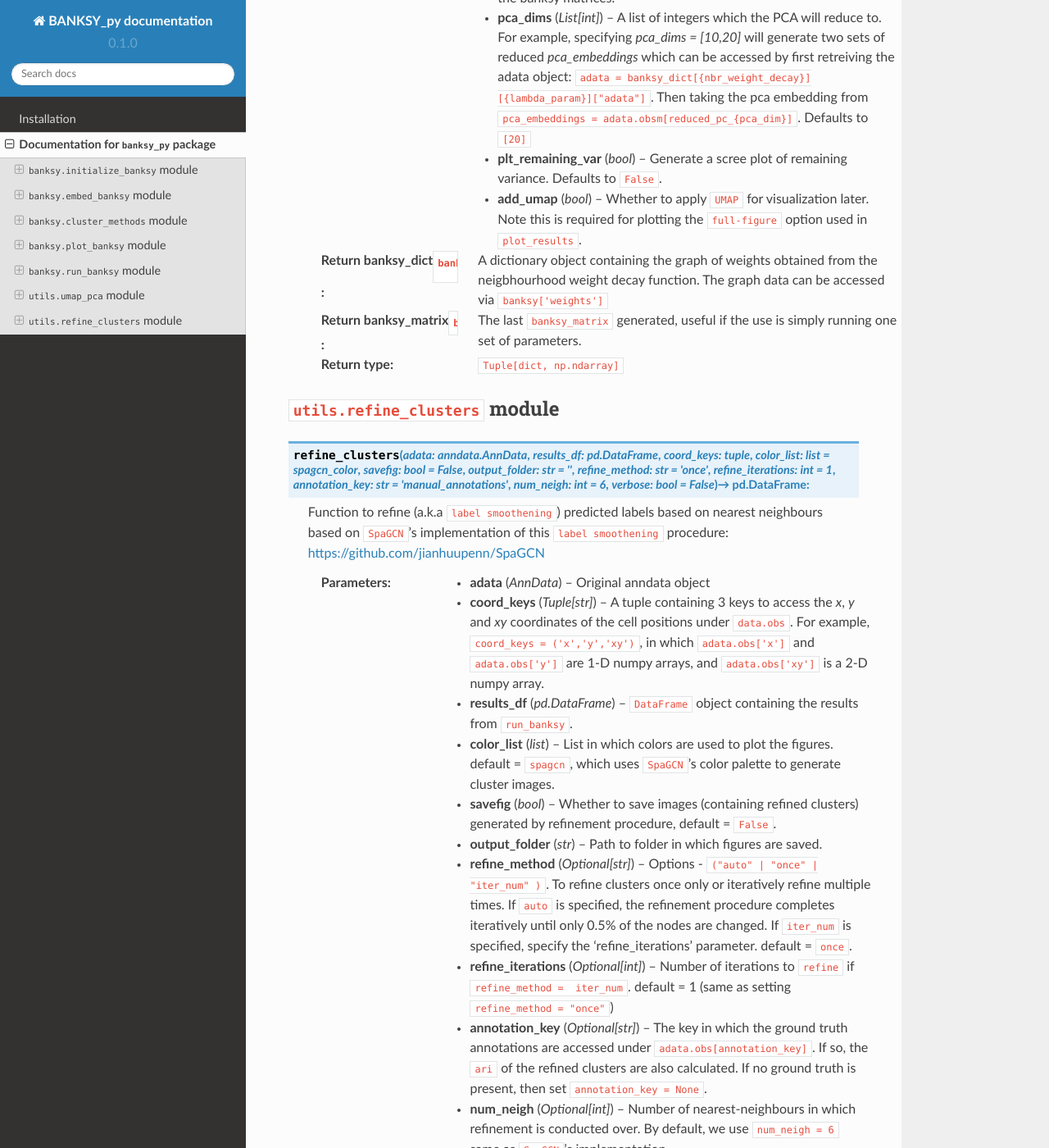
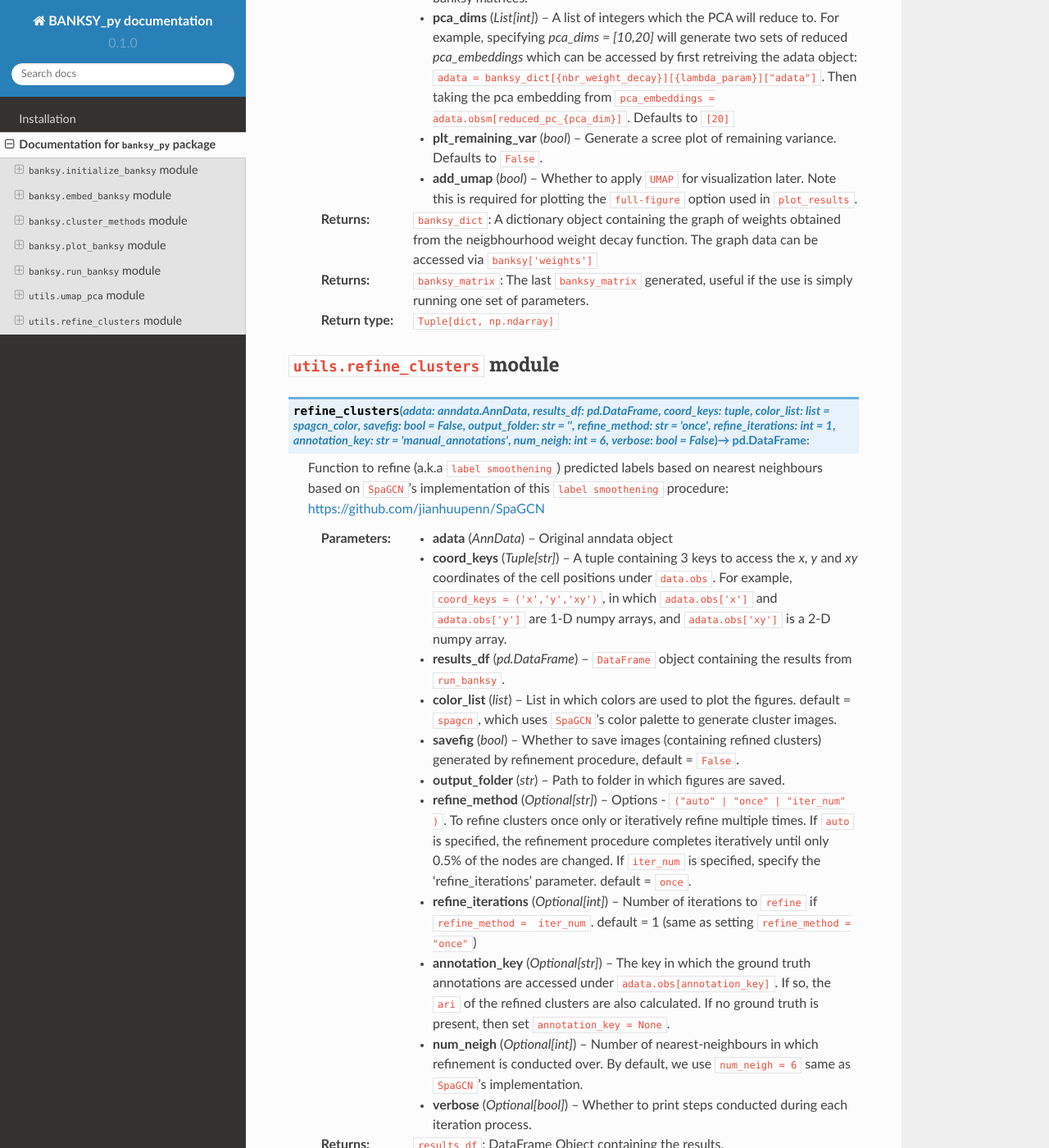
Before and after one commit to yifei-1021/read-the-docs, a Sphinx documentation site: the page built from docs/source/api.rst, in a window 1280 px wide and 1400 px high, scrolled down 7728 px. Shown: the whole window at 82% size. Built offline with Sphinx 7.4.7 and the Read the Docs theme 2.0.0, drawn with Linux system fonts in a browser that asks for light colours; pages that are not in the unit, such as notebooks, are missing from menus; some of the changed text lies outside the part shown.

Commit message:
Update api.rst

```diff
--- a/docs/source/api.rst
+++ b/docs/source/api.rst
@@ -206,8 +206,8 @@ Documentation for ``banksy_py`` package
    :param bool plt_remaining_var: Generate a scree plot of remaining variance. Defaults to ``False``.
    :param bool add_umap: Whether to apply ``UMAP`` for visualization later. Note this is required for plotting the ``full-figure`` option used in ``plot_results``.
 
-   :return ``banksy_dict``:  A dictionary object containing the graph of weights obtained from the neigbhourhood weight decay function. The graph data can be accessed via ``banksy['weights']``
-   :return ``banksy_matrix``: The last ``banksy_matrix`` generated, useful if the use is simply running one set of parameters.
+   :return: ``banksy_dict``:  A dictionary object containing the graph of weights obtained from the neigbhourhood weight decay function. The graph data can be accessed via ``banksy['weights']``
+   :return: ``banksy_matrix``: The last ``banksy_matrix`` generated, useful if the use is simply running one set of parameters.
    :rtype: ``Tuple[dict, np.ndarray]``
 
 
@@ -230,7 +230,7 @@ Documentation for ``banksy_py`` package
    :param Optional[str] annotation_key: The key in which the ground truth annotations are accessed under ``adata.obs[annotation_key]``. If so, the ``ari`` of the refined clusters are also calculated. If no ground truth is present, then set ``annotation_key = None``.
    :param Optional[int] num_neigh: Number of nearest-neighbours in which refinement is conducted over. By default, we use ``num_neigh = 6`` same as ``SpaGCN``'s implementation.
    :param Optional[bool] verbose: Whether to print steps conducted during each iteration process.
-   :return ``results_df``: DataFrame Object containing the results.
+   :return: ``results_df``: DataFrame Object containing the results.
    :rtype: ``pd.DataFrame``
 
 .. autosummary::
```
